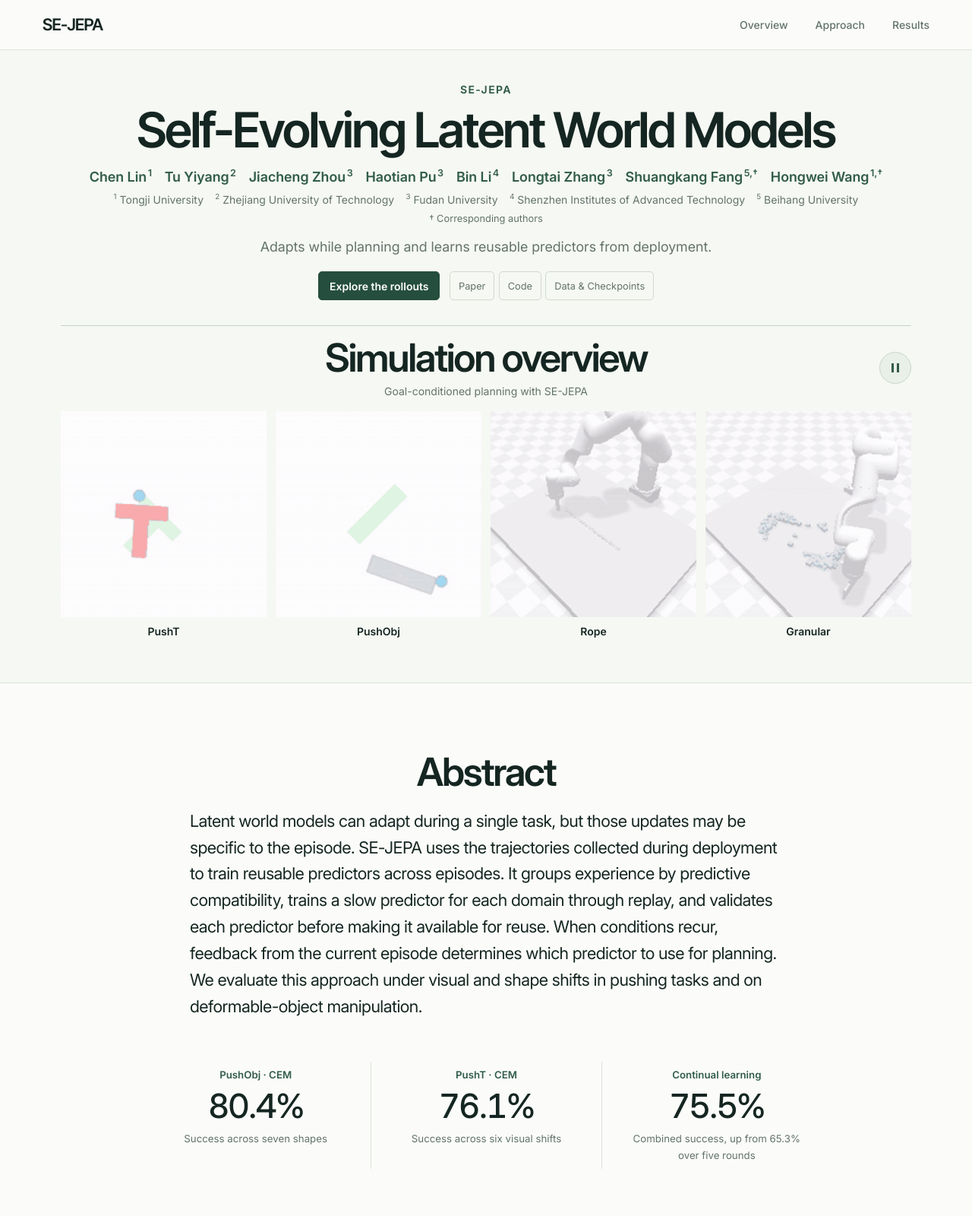
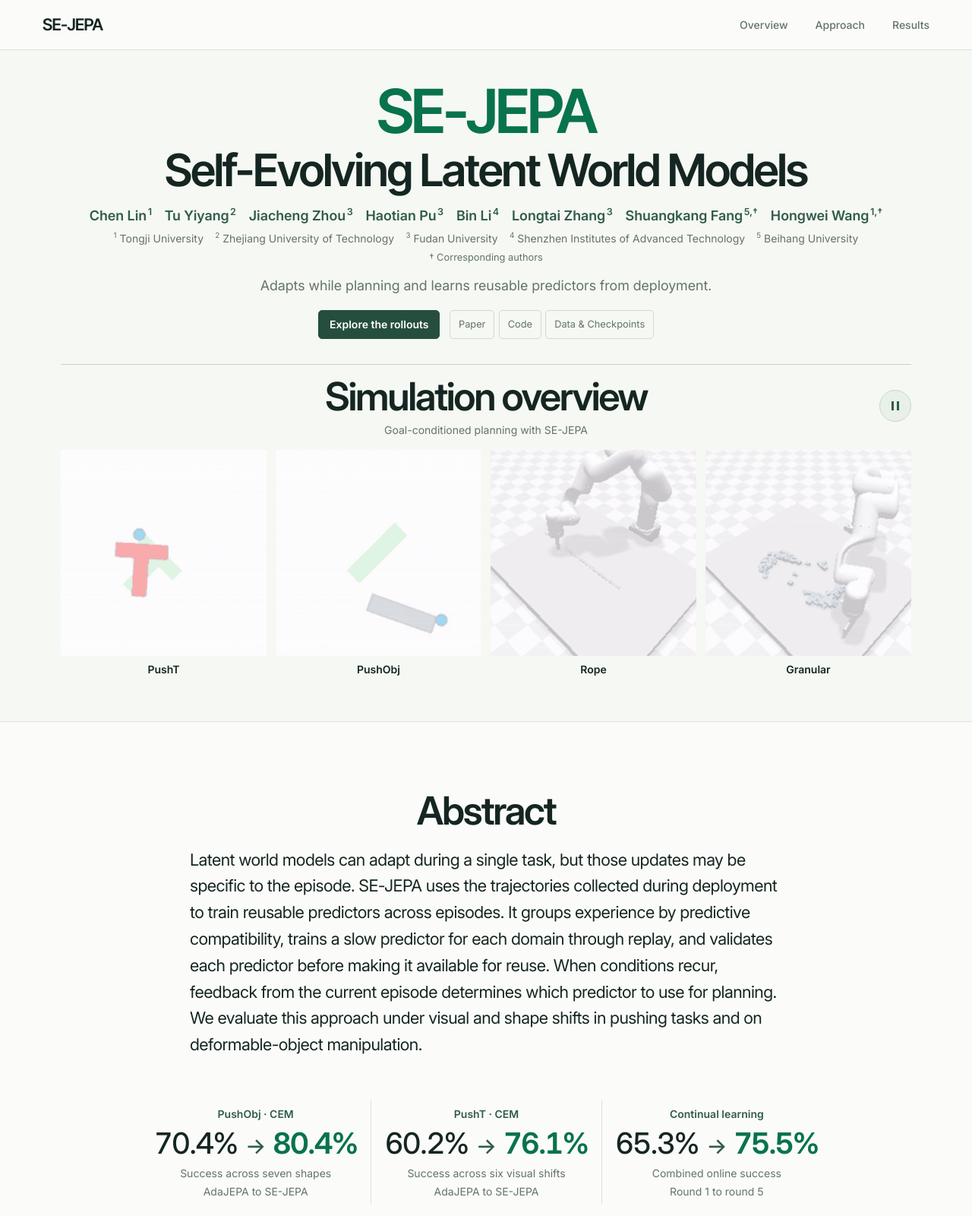
Before and after one commit to 12138tyy/SE-pages, a plain HTML site: page index.html in a window 1280 px wide. Shown: the top 1600 px of the page at 76% size. Drawn offline with Linux system fonts and the light colour scheme.

Commit message:
Update project title and show result improvements

```diff
--- a/index.html
+++ b/index.html
@@ -8,7 +8,7 @@
   <title>SE-JEPA | Self-Evolving Latent World Models</title>
   <link rel="stylesheet" href="./assets/fonts/InterVariable.css">
   <link rel="stylesheet" href="./assets/fonts/InterTight.css">
-  <link rel="stylesheet" href="./styles.css?v=21">
+  <link rel="stylesheet" href="./styles.css?v=22">
   <script defer src="./site.js?v=8"></script>
 </head>
 <body>
@@ -38,8 +38,10 @@
     <section class="project" id="top" aria-labelledby="project-title">
       <div class="shell project-layout">
         <div class="project-intro">
-          <p class="opening-kicker">SE-JEPA</p>
-          <h1 id="project-title">Self-Evolving Latent World Models</h1>
+          <h1 id="project-title">
+            <span class="project-name">SE-JEPA</span>
+            Self-Evolving Latent World Models
+          </h1>
           <div class="project-byline">
             <ul class="project-authors" aria-label="Authors" role="list">
               <li>Chen Lin<sup>1</sup></li>
@@ -117,18 +119,33 @@
       <div class="shell highlights" data-scroll-reveal>
         <a class="highlight" href="#planning-table-caption">
           <span class="highlight-label">PushObj · CEM</span>
-          <strong>80.4%</strong>
-          <span>Success across seven shapes</span>
+          <strong class="highlight-values">
+            <span class="highlight-before">70.4%</span>
+            <span class="highlight-arrow" aria-hidden="true">→</span>
+            <span class="visually-hidden"> to </span>
+            <span>80.4%</span>
+          </strong>
+          <span>Success across seven shapes<br>AdaJEPA to SE-JEPA</span>
         </a>
         <a class="highlight" href="#planning-table-caption">
           <span class="highlight-label">PushT · CEM</span>
-          <strong>76.1%</strong>
-          <span>Success across six visual shifts</span>
+          <strong class="highlight-values">
+            <span class="highlight-before">60.2%</span>
+            <span class="highlight-arrow" aria-hidden="true">→</span>
+            <span class="visually-hidden"> to </span>
+            <span>76.1%</span>
+          </strong>
+          <span>Success across six visual shifts<br>AdaJEPA to SE-JEPA</span>
         </a>
         <a class="highlight" href="#continual-results">
           <span class="highlight-label">Continual learning</span>
-          <strong>75.5%</strong>
-          <span>Combined success, up from 65.3% over five rounds</span>
+          <strong class="highlight-values">
+            <span class="highlight-before">65.3%</span>
+            <span class="highlight-arrow" aria-hidden="true">→</span>
+            <span class="visually-hidden"> to </span>
+            <span>75.5%</span>
+          </strong>
+          <span>Combined online success<br>Round 1 to round 5</span>
         </a>
       </div>
     </section>
--- a/styles.css
+++ b/styles.css
@@ -3,6 +3,7 @@
   --ink: #152622;
   --muted: #63736c;
   --green: #315c4b;
+  --emphasis-green: #08734d;
   --accent: #d9edb3;
   --line: #dce2da;
   --paper: #fbfcf9;
@@ -73,12 +74,19 @@ img { display: block; width: 100%; height: auto; }
 .project { padding-block: clamp(1.85rem, 3.1vw, 3.1rem) clamp(2.45rem, 4.4vw, 3.85rem); border-bottom: 1px solid var(--line); background: #f6f8f3; }
 .project-layout { max-width: 1120px; }
 .project-intro { text-align: center; }
-.opening-kicker { color: var(--green); font-size: .875rem; font-weight: 650; letter-spacing: .1em; }
 .project h1 {
-  margin-top: .5rem;
   color: var(--ink);
-  font: 600 clamp(2.15rem, 5vw, 4.15rem)/1.05 "Inter Tight", var(--sans);
+  font: 600 clamp(2rem, 4.6vw, 3.85rem)/1.05 "Inter Tight", var(--sans);
   letter-spacing: -.032em;
+}
+.project-name {
+  display: block;
+  margin-bottom: .45rem;
+  color: var(--emphasis-green);
+  font-size: clamp(2.85rem, 6.25vw, 5.25rem);
+  font-weight: 750;
+  line-height: 1;
+  letter-spacing: -.045em;
 }
 .project-byline { margin-top: 1rem; }
 .project-authors, .project-affiliations { display: flex; flex-wrap: wrap; justify-content: center; margin: 0; padding: 0; list-style: none; }
@@ -178,10 +186,24 @@ h4 { font-size: 1.3rem; }
 .abstract p { margin-top: 1.15rem; color: var(--ink); font-size: clamp(1.07rem, 1.7vw, 1.45rem); line-height: 1.6; letter-spacing: -.025em; }
 .highlight-band { padding: 56px 0 85px; }
 .highlights { display: grid; grid-template-columns: repeat(3, minmax(0, 1fr)); max-width: 910px; }
-.highlight { display: flex; flex-direction: column; align-items: center; padding: .4rem clamp(.65rem, 2vw, 1.65rem); color: var(--muted); text-align: center; font-size: .83rem; }
+.highlight { display: flex; flex-direction: column; align-items: center; padding: .4rem clamp(.65rem, 2vw, 1.65rem); color: var(--muted); text-align: center; font-size: .875rem; }
 .highlight + .highlight { border-inline-start: 1px solid var(--line); }
 .highlight-label { color: var(--green); font-weight: 600; }
-.highlight strong { margin: .12rem 0 .35rem; color: var(--ink); font-size: clamp(1.85rem, 4.6vw, 2.75rem); font-weight: 500; line-height: 1.25; letter-spacing: -.045em; font-variant-numeric: tabular-nums; }
+.highlight-values {
+  display: flex;
+  align-items: baseline;
+  gap: .28em;
+  margin: .2rem 0 .35rem;
+  color: var(--emphasis-green);
+  font-size: clamp(1.5rem, 3.2vw, 2.4rem);
+  font-weight: 650;
+  line-height: 1.2;
+  letter-spacing: -.045em;
+  font-variant-numeric: tabular-nums;
+  white-space: nowrap;
+}
+.highlight-before { color: var(--ink); font-weight: 500; }
+.highlight-arrow { color: var(--green); font-size: .75em; font-weight: 500; }
 .highlight:hover { color: var(--green); text-decoration: none; }
 .highlight:hover .highlight-label { text-decoration: underline; }
 
@@ -290,6 +312,13 @@ h4 { font-size: 1.3rem; }
   .section-heading p { font-size: 1rem; }
 }
 
+@media (max-width: 720px) {
+  .highlights { grid-template-columns: minmax(0, 1fr); max-width: 25rem; }
+  .highlight { padding-block: .85rem; }
+  .highlight + .highlight { border-inline-start: 0; border-block-start: 1px solid var(--line); }
+  .highlight-values { font-size: clamp(1.75rem, 6vw, 2.25rem); }
+}
+
 @media (max-width: 600px) {
   .shell { width: calc(100% - 40px); }
   .opening-nav-inner { min-height: 58px; }
@@ -297,8 +326,6 @@ h4 { font-size: 1.3rem; }
   .opening-menu { display: block; }
   .project { padding-block: 2.1rem 2.35rem; }
   .opening-scenes { grid-template-columns: repeat(2, minmax(0, 1fr)); gap: .85rem .58rem; }
-  .highlight strong { font-size: clamp(1.55rem, 6.6vw, 2.2rem); }
-  .highlight { font-size: .75rem; padding-inline: .42rem; }
   .rollouts { grid-template-columns: minmax(0, 1fr); }
   .summary-grid { grid-template-columns: minmax(0, 1fr); }
   .rollout-labels, .rollout-filter label > span { font-size: .78rem; }
```
